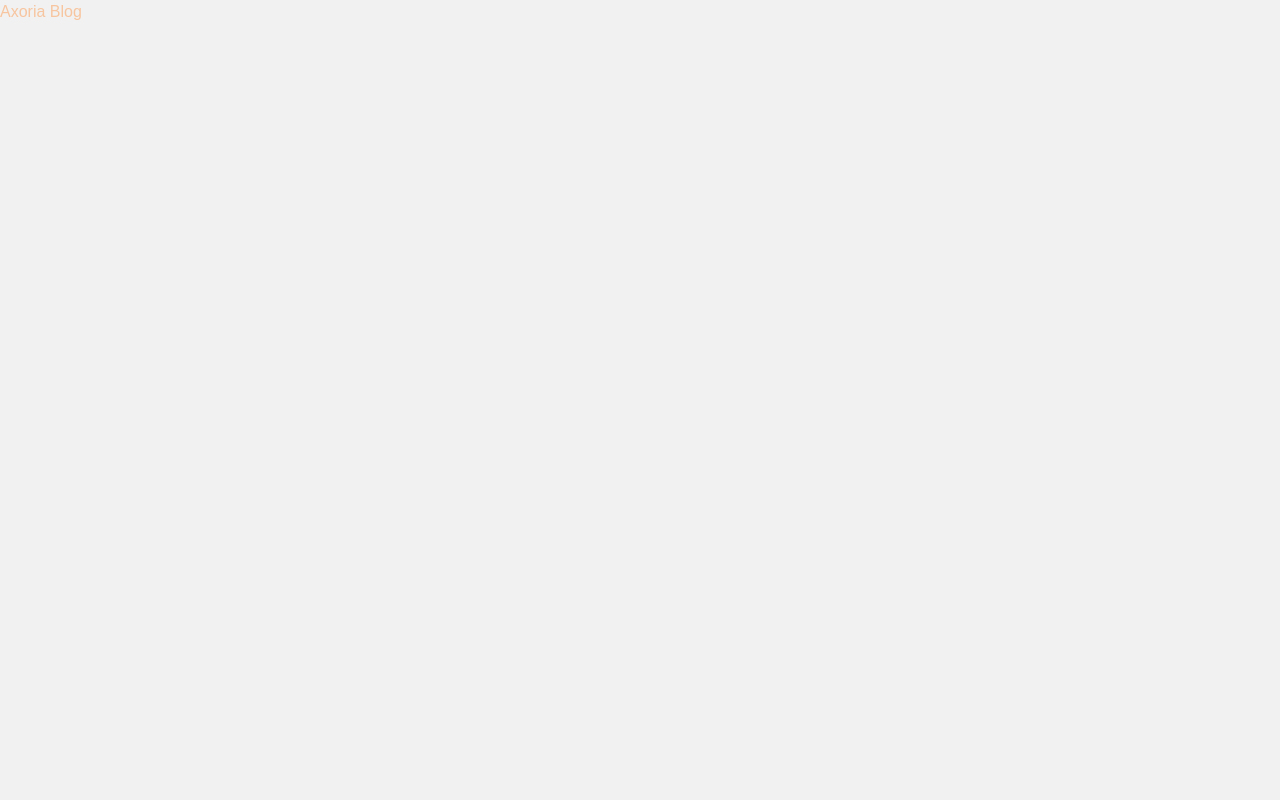
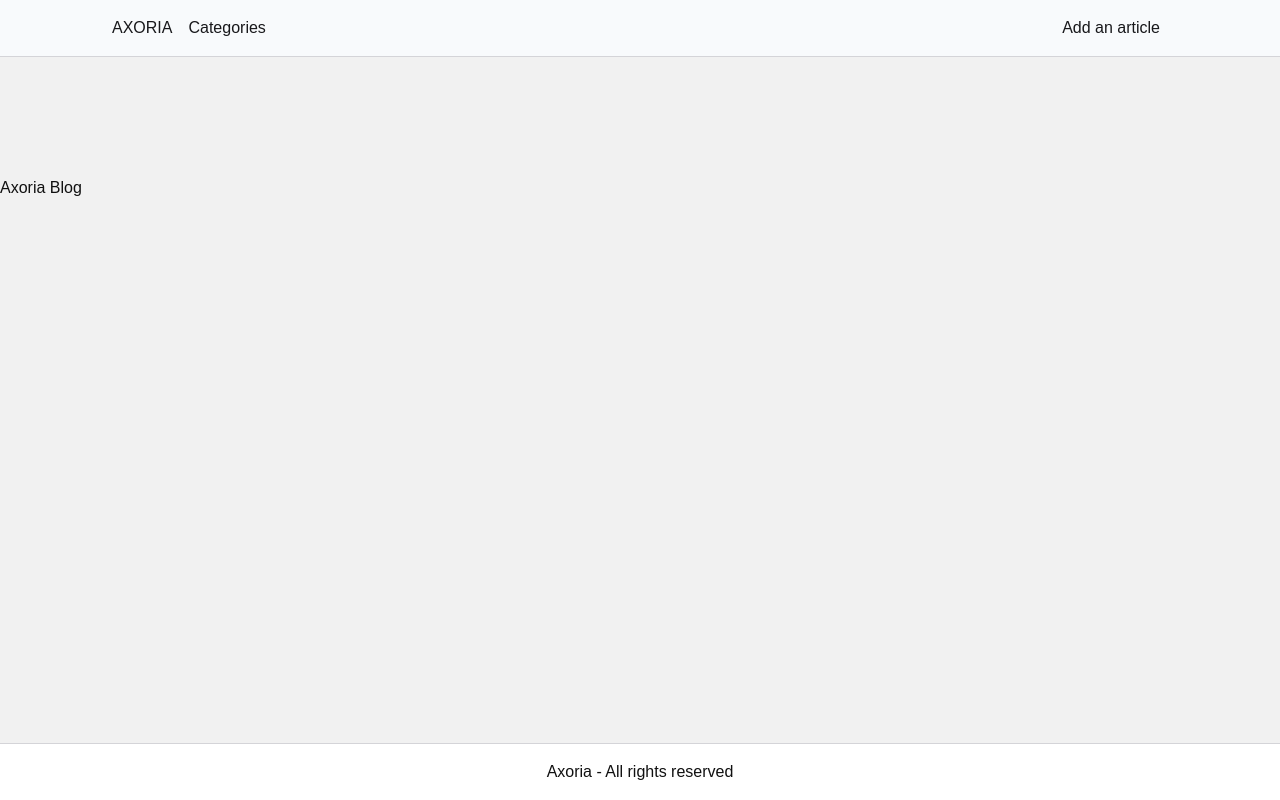
Before and after one commit to martinserret/4.axoria-blog, a Next.js app: page / in a window 1280 px wide. Built offline with nearby package versions, Linux system fonts and the light colour scheme.

Commit message:
Création de la Navbar et du Footer : - Navbar fixed en haut - body grow - Footer toujours en bas

```diff
--- a/src/app/layout.js
+++ b/src/app/layout.js
@@ -1,5 +1,7 @@
 import "./globals.css";
 import { Roboto, Inter } from "next/font/google";
+import Footer from "@/components/Footer";
+import Navbar from "@/components/Navbar";
 
 const roboto = Roboto({
   variable: "--font-roboto",
@@ -22,8 +24,14 @@
       <link rel="icon" href="/favicon.svg" type="image/svg+xml" />
       <meta name="viewport" content="width=device-width, initial-scale=1.0" />
 
-      <body className={`${roboto.variable} ${inter.variable} antialiased`}>
-        {children}
+      <body className={`flex min-h-full flex-col ${roboto.variable} ${inter.variable} antialiased`}>
+        <Navbar />
+
+        <main className="grow">
+          {children}
+        </main>
+
+        <Footer />
       </body>
     </html>
   );
--- a/src/app/page.js
+++ b/src/app/page.js
@@ -1,7 +1,7 @@
 export default function Home() {
   return (
     <div>
-      <h1 className="text-peach">Axoria Blog</h1>
+      <h1 className="pt-44">Axoria Blog</h1>
     </div>
   );
 }
--- /dev/null
+++ b/src/components/Footer.jsx
@@ -0,0 +1,11 @@
+import Link from "next/link";
+
+export default function Footer() {
+  return (
+    <footer className="text-center bg-white p-4 border-t border-t-zinc-300">
+      <Link href="#" >
+        Axoria - All rights reserved
+      </Link>
+    </footer>
+  );
+}
--- /dev/null
+++ b/src/components/Navbar.jsx
@@ -0,0 +1,13 @@
+import Link from "next/link";
+
+export default function Navbar() {
+  return (
+    <nav className="fixed w-full bg-slate-50 border-b border-b-zinc-300">
+      <div className="max-w-6xl mx-auto flex py-4 px-12">
+        <Link href="/" className="mr-2 text-zinc-900">AXORIA</Link>
+        <Link href="/categories" className="mx-2 text-zinc-900 mr-auto">Categories</Link>
+        <Link href="/dashboard/create" className="mx-2 text-zinc-900">Add an article</Link>
+      </div>
+    </nav>
+  );
+}
```
